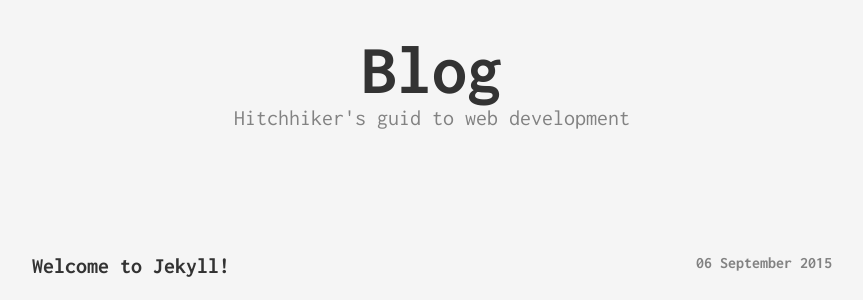
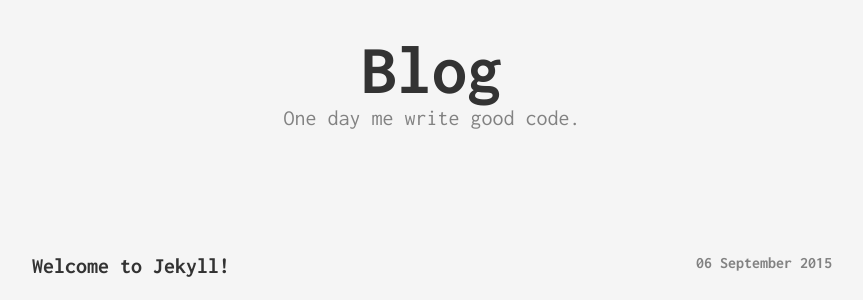
Before and after one commit to HoffsMH/HoffsMH.github.io, a Jekyll site: the page built from index.html, in a window 1280 px wide. Shown: the part 244-544 px from the top of the page, without its empty margins (208-1071 px from the left). Built offline with Jekyll 4.4.1, drawn with Linux system fonts in a browser that asks for light colours; the list of posts is cut into pages by our own code.

Commit message:
updated index.html sub title

```diff
--- a/index.html
+++ b/index.html
@@ -1,7 +1,7 @@
 ---
 layout: page
 title: Blog
-subtitle: Hitchhiker's guid to web development
+subtitle: One day me write good code.
 ---
 
 <ul class="list-posts">
```
